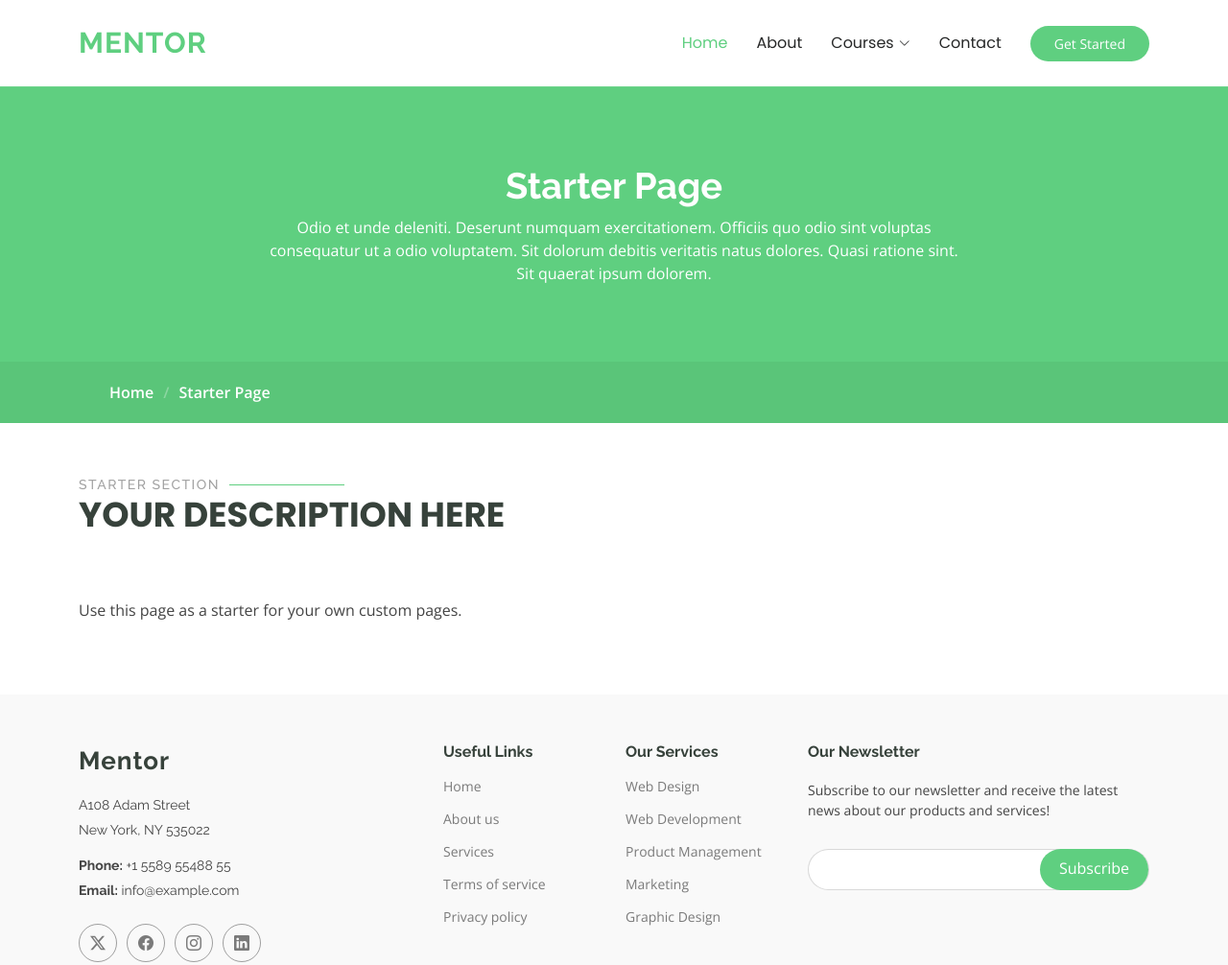
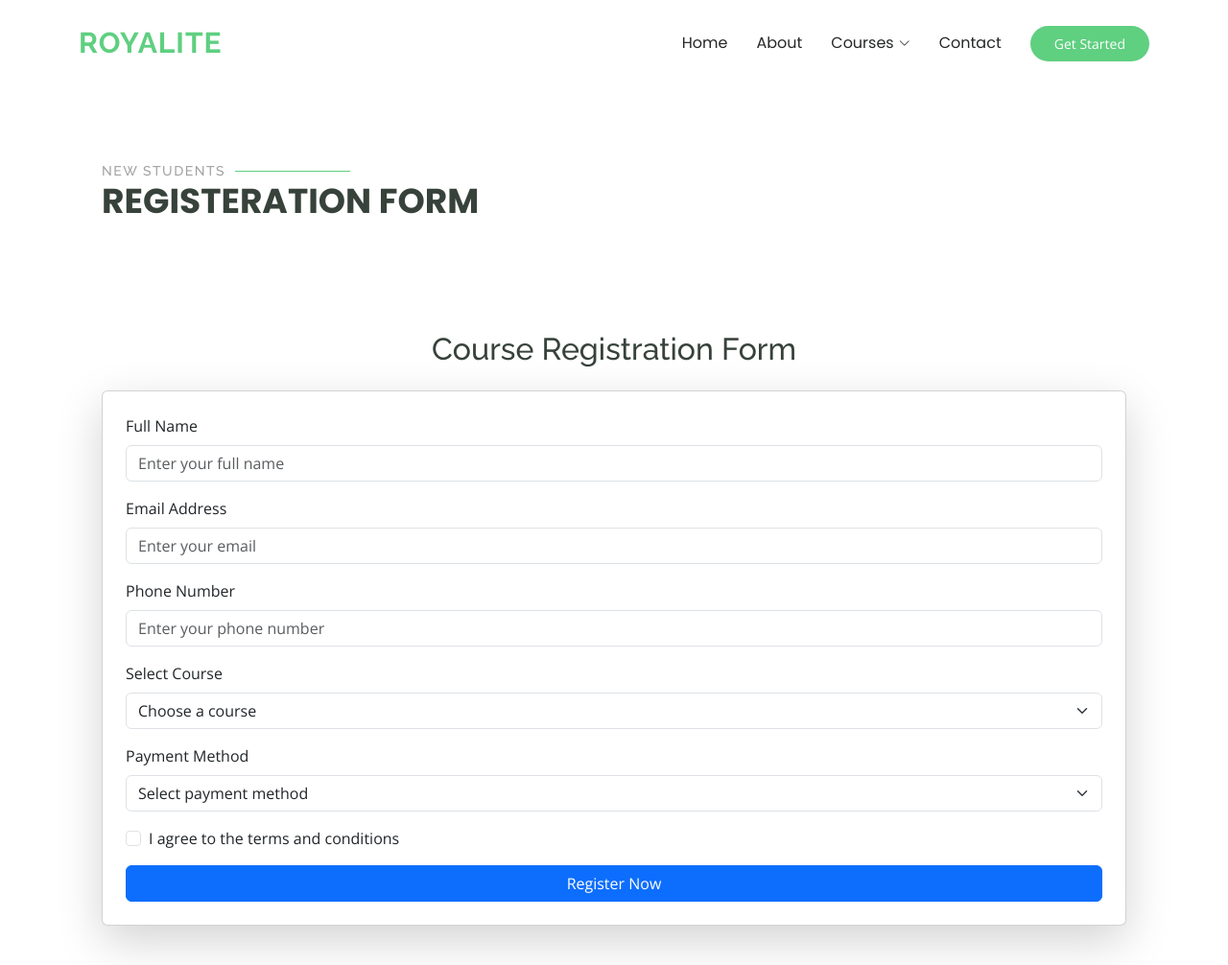
Before and after one commit to chromaojo/royalite.tech, a plain HTML site: page register.html in a window 1280 px wide. Shown: the top 1006 px of the page at 96% size. Drawn offline with nearby package versions, Linux system fonts and the light colour scheme.

Commit message:
The Registeration page

```diff
--- a/register.html
+++ b/register.html
@@ -37,12 +37,12 @@
       <a href="index.html" class="logo d-flex align-items-center me-auto">
         <!-- Uncomment the line below if you also wish to use an image logo -->
         <!-- <img src="assets/img/logo.png" alt=""> -->
-        <h1 class="sitename">Mentor</h1>
+        <h1 class="sitename">Royalite</h1>
       </a>
 
       <nav id="navmenu" class="navmenu">
         <ul>
-          <li><a href="index.html" class="active">Home<br></a></li>
+          <li><a href="index.html">Home<br></a></li>
           <li><a href="about.html">About</a></li>
           <li class="dropdown"><a href="#"><span>Courses</span> <i class="bi bi-chevron-down toggle-dropdown"></i></a>
             <ul>
@@ -74,41 +74,67 @@
 
   <main class="main">
 
-    <!-- Page Title -->
-    <div class="page-title" data-aos="fade">
-      <div class="heading">
-        <div class="container">
-          <div class="row d-flex justify-content-center text-center">
-            <div class="col-lg-8">
-              <h1>Starter Page</h1>
-              <p class="mb-0">Odio et unde deleniti. Deserunt numquam exercitationem. Officiis quo odio sint voluptas consequatur ut a odio voluptatem. Sit dolorum debitis veritatis natus dolores. Quasi ratione sint. Sit quaerat ipsum dolorem.</p>
-            </div>
-          </div>
-        </div>
-      </div>
-      <nav class="breadcrumbs">
-        <div class="container">
-          <ol>
-            <li><a href="index.html">Home</a></li>
-            <li class="current">Starter Page</li>
-          </ol>
-        </div>
-      </nav>
-    </div><!-- End Page Title -->
+
 
     <!-- Starter Section Section -->
     <section id="starter-section" class="starter-section section">
+     <div class= "container p-4">
+       <!-- Section Title -->
+       <div class="container section-title" data-aos="fade-up">
+        <h2>New Students</h2>
+        <p>Registeration Form<br></p>
+      </div><!-- End Section Title -->
+        <div class="container mt-5" data-aos="fade-up">
+          <h2 class="text-center mb-4">Course Registration Form</h2>
+          <div class="card p-4 shadow-lg">
+              <form>
+                  <div class="mb-3">
+                      <label for="fullName" class="form-label">Full Name</label>
+                      <input type="text" class="form-control" id="fullName" placeholder="Enter your full name" required>
+                  </div>
 
-      <!-- Section Title -->
-      <div class="container section-title" data-aos="fade-up">
-        <h2>Starter Section</h2>
-        <p>Your Description Here<br></p>
-      </div><!-- End Section Title -->
+                  <div class="mb-3">
+                      <label for="email" class="form-label">Email Address</label>
+                      <input type="email" class="form-control" id="email" placeholder="Enter your email" required>
+                  </div>
 
-      <div class="container" data-aos="fade-up">
-        <p>Use this page as a starter for your own custom pages.</p>
+                  <div class="mb-3">
+                      <label for="phone" class="form-label">Phone Number</label>
+                      <input type="tel" class="form-control" id="phone" placeholder="Enter your phone number" required>
+                  </div>
+
+                  <div class="mb-3">
+                      <label for="course" class="form-label">Select Course</label>
+                      <select class="form-select" id="course" required>
+                          <option value="" disabled selected>Choose a course</option>
+                          <option>Frontend Development</option>
+                          <option>Backend Development</option>
+                          <option>Cybersecurity</option>
+                          <option>Data Analysis</option>
+                          <option>UI/UX Design</option>
+                      </select>
+                  </div>
+
+                  <div class="mb-3">
+                      <label for="payment" class="form-label">Payment Method</label>
+                      <select class="form-select" id="payment" required>
+                          <option value="" disabled selected>Select payment method</option>
+                          <option>Bank Transfer</option>
+                          <option>Credit/Debit Card</option>
+                          <option>PayPal</option>
+                      </select>
+                  </div>
+
+                  <div class="mb-3 form-check">
+                      <input type="checkbox" class="form-check-input" id="terms" required>
+                      <label class="form-check-label" for="terms">I agree to the terms and conditions</label>
+                  </div>
+
+                  <button type="submit" class="btn btn-primary w-100">Register Now</button>
+              </form>
+          </div>
       </div>
-
+     </div>
     </section><!-- /Starter Section Section -->
 
   </main>
```
Also changed, not shown: about.html (+3 -3 lines), contact.html (+1 -1 lines), index.html (+6 -6 lines), login.html (+5 -9 lines).
